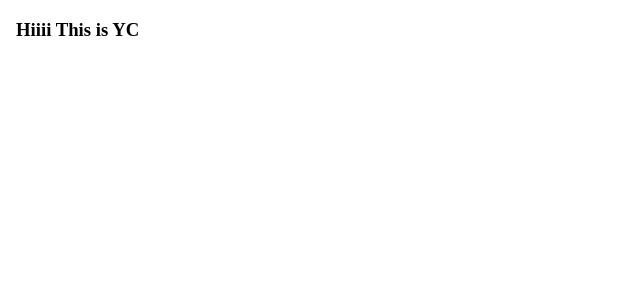
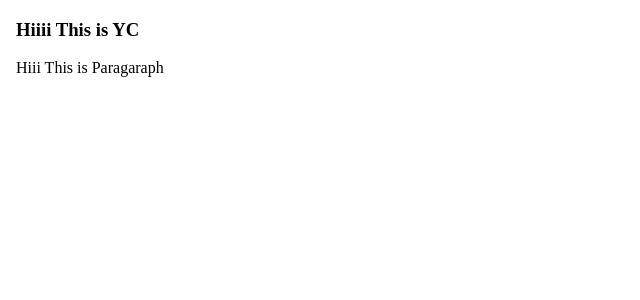
Before and after one commit to ycyogesh/registrationModule, an Angular app: page / in a window 1280 px wide. Shown: the top 300 px of the page, without its empty margins (0-640 px from the left). Built offline with nearby package versions, Linux system fonts and the light colour scheme.

Commit message:
para tag added

```diff
--- a/src/app/app.component.html
+++ b/src/app/app.component.html
@@ -8,5 +8,6 @@
 </head>
 <body>
   <h3>Hiiii This is YC</h3>
+  <p>Hiii This is Paragaraph</p>
 </body>
 </html>
```
